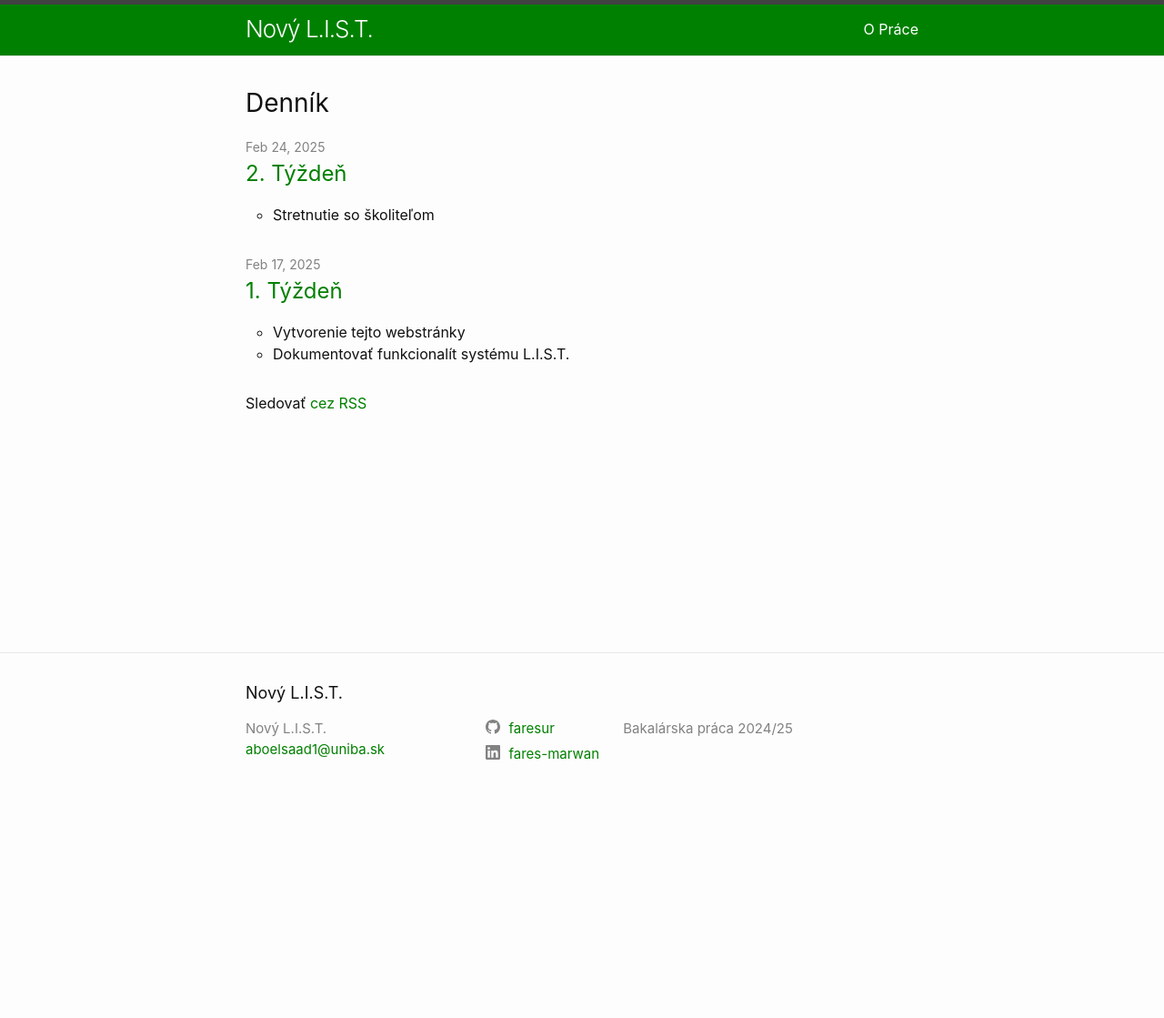
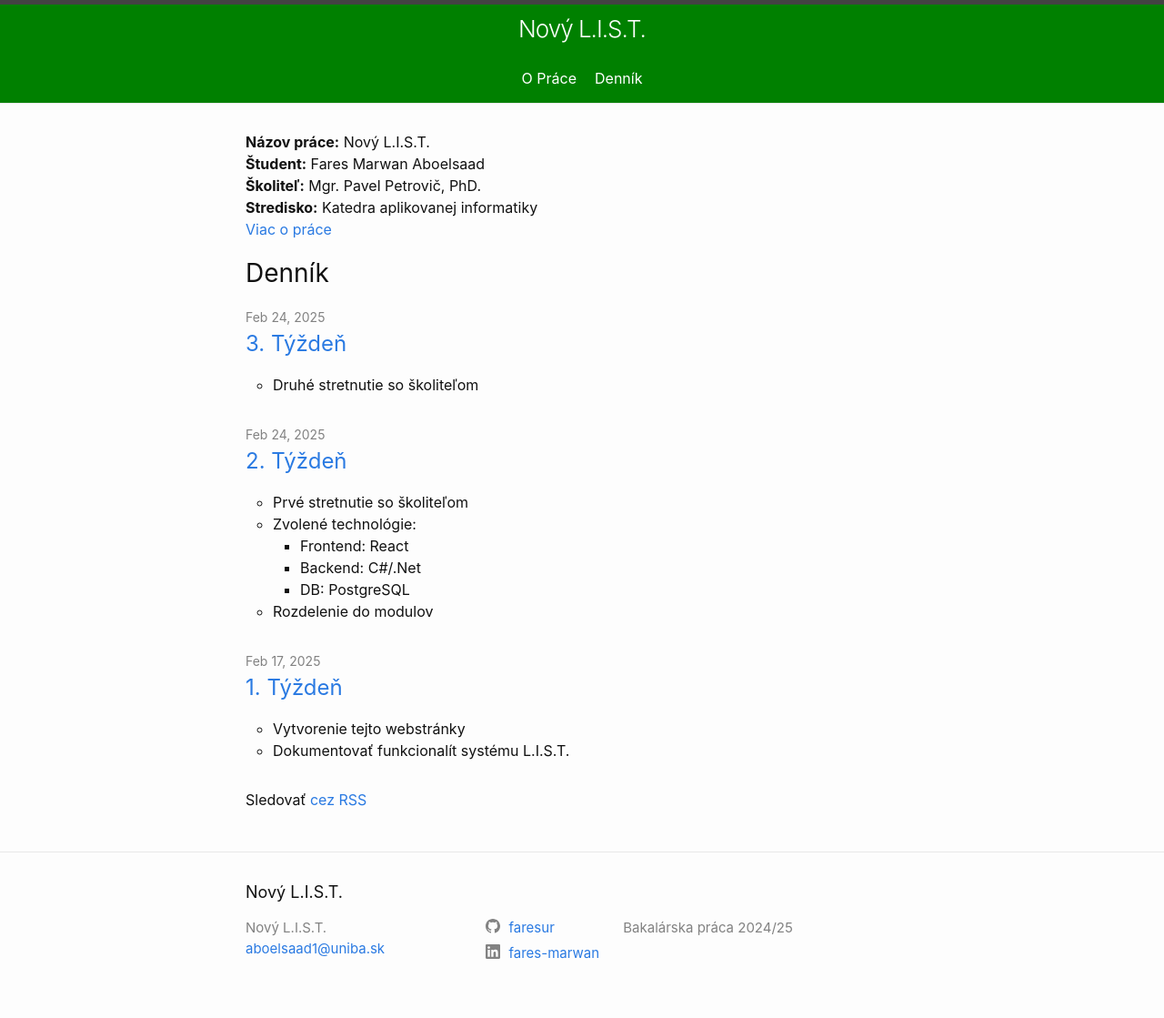
Before and after one commit to faresur/new-list-website, a Jekyll site: the page built from index.markdown, in a window 1280 px wide. Shown: the whole page at 91% size. Built offline with Jekyll 4.4.1, drawn with Linux system fonts in a browser that asks for light colours; before the commit the page ends 900 px from its top, so only the background shows below that.

Commit message:
Added 3rd week info

```diff
--- a/_includes/header.html
+++ b/_includes/header.html
@@ -3,7 +3,9 @@
   <div class="wrapper">
     {%- assign default_paths = site.pages | map: "path" -%}
     {%- assign page_paths = site.header_pages | default: default_paths -%}
-    <a class="site-title" rel="author" href="{{ "/" | relative_url }}">{{ site.title | escape }}</a>
+    <div class="site-title">
+      <a class="site-title" rel="author" href="{{ "/" | relative_url }}">{{ site.title | escape }}</a>
+    </div>
 
     {%- if page_paths -%}
       <nav class="site-nav">
--- a/_posts/2025-02-24-tyzden02.markdown
+++ b/_posts/2025-02-24-tyzden02.markdown
@@ -5,4 +5,9 @@ date:   2025-02-24 08:00:00 +0100
 categories: dennik
 ---
 
-- Stretnutie so školiteľom
+- Prvé stretnutie so školiteľom
+- Zvolené technológie:
+    - Frontend: React
+    - Backend: C#/.Net
+    - DB: PostgreSQL
+- Rozdelenie do modulov
--- /dev/null
+++ b/_posts/2025-03-03-tyzden03.markdown
@@ -0,0 +1,8 @@
+---
+layout: post
+title:  "3. Týždeň"
+date:   2025-02-24 08:00:00 +0100
+categories: dennik
+---
+
+- Druhé stretnutie so školiteľom
--- a/_sass/minima/_layout.scss
+++ b/_sass/minima/_layout.scss
@@ -1,112 +1,6 @@
 /**
  * Site header
  */
-.site-header {
-  border-top: 5px solid $grey-color-dark;
-  border-bottom: 1px solid $grey-color-light;
-  min-height: $spacing-unit * 1.865;
-
-  // Positioning context for the mobile navigation icon
-  position: relative;
-
-  background-color: green;
-  color: white;
-}
-
-.site-title {
-  @include relative-font-size(1.625);
-  font-weight: 300;
-  line-height: $base-line-height * $base-font-size * 2.25;
-  letter-spacing: -1px;
-  margin-bottom: 0;
-  float: left;
-
-  &,
-  &:visited {
-    color: white;
-  }
-
-  &:hover {
-    color: white;
-  }
-}
-
-.site-nav {
-  float: right;
-  line-height: $base-line-height * $base-font-size * 2.25;
-
-  .nav-trigger {
-      display: none;
-  }
-
-  .menu-icon {
-    display: none;
-  }
-
-  .page-link {
-    color: white;
-    line-height: $base-line-height;
-
-    // Gaps between nav items, but not on the last one
-    &:not(:last-child) {
-      margin-right: 20px;
-    }
-  }
-
-  @include media-query($on-palm) {
-    position: absolute;
-    top: 9px;
-    right: $spacing-unit * 0.5;
-    background-color: $background-color;
-    border: 1px solid $grey-color-light;
-    border-radius: 5px;
-    text-align: right;
-
-    label[for="nav-trigger"] {
-      display: block;
-      float: right;
-      width: 36px;
-      height: 36px;
-      z-index: 2;
-      cursor: pointer;
-    }
-
-    .menu-icon {
-      display: block;
-      float: right;
-      width: 36px;
-      height: 26px;
-      line-height: 0;
-      padding-top: 10px;
-      text-align: center;
-
-      > svg {
-        fill: $grey-color-dark;
-      }
-    }
-
-    input ~ .trigger {
-      clear: both;
-      display: none;
-    }
-
-    input:checked ~ .trigger {
-      display: block;
-      padding-bottom: 5px;
-    }
-
-    .page-link {
-      display: block;
-      margin-left: 20px;
-      padding: 5px 10px;
-
-      &:not(:last-child) {
-        margin-right: 0;
-      }
-    }
-  }
-}
-
 
 
 /**
--- /dev/null
+++ b/_sass/site.scss
@@ -0,0 +1,107 @@
+.site-header {
+  border-top: 5px solid $grey-color-dark;
+  border-bottom: 1px solid $grey-color-light;
+  min-height: $spacing-unit * 1.865;
+
+  // Positioning context for the mobile navigation icon
+  position: relative;
+
+  background-color: green;
+  color: white;
+}
+
+.site-title {
+  @include relative-font-size(1.625);
+  font-weight: 300;
+  line-height: $base-line-height * $base-font-size * 2.25;
+  letter-spacing: -1px;
+  margin-bottom: 0;
+  justify-content: center;
+  text-align: center;
+
+  &,
+  &:visited {
+    color: white;
+  }
+
+  &:hover {
+    color: white;
+  }
+}
+
+.site-nav {
+  line-height: $base-line-height * $base-font-size * 2.25;
+  justify-content: center;
+  text-align: center;
+
+  .nav-trigger {
+    display: none;
+  }
+
+  .menu-icon {
+    display: none;
+  }
+
+  .page-link {
+    color: white;
+    line-height: $base-line-height;
+
+    // Gaps between nav items, but not on the last one
+    &:not(:last-child) {
+      margin-right: 20px;
+    }
+  }
+
+  @include media-query($on-palm) {
+    position: absolute;
+    top: 9px;
+    right: $spacing-unit * 0.5;
+    background-color: $background-color;
+    border: 1px solid $grey-color-light;
+    border-radius: 5px;
+    text-align: right;
+
+    label[for="nav-trigger"] {
+      display: block;
+      float: right;
+      width: 36px;
+      height: 36px;
+      z-index: 2;
+      cursor: pointer;
+    }
+
+    .menu-icon {
+      display: block;
+      float: right;
+      width: 36px;
+      height: 26px;
+      line-height: 0;
+      padding-top: 10px;
+      text-align: center;
+
+      > svg {
+        fill: $grey-color-dark;
+      }
+    }
+
+    input ~ .trigger {
+      clear: both;
+      display: none;
+    }
+
+    input:checked ~ .trigger {
+      display: block;
+      padding-bottom: 5px;
+    }
+
+    .page-link {
+      display: block;
+      margin-left: 20px;
+      padding: 5px 10px;
+
+      &:not(:last-child) {
+        margin-right: 0;
+      }
+    }
+  }
+}
--- a/assets/main.scss
+++ b/assets/main.scss
@@ -3,11 +3,4 @@
 ---
 
 @import "minima";
-
-a {
-  color: green;
-
-  &:hover {
-    color: green;
-  }
-}
+@import "site";
--- a/index.markdown
+++ b/index.markdown
@@ -1,3 +1,9 @@
 ---
 layout: home
 ---
+
+**Názov práce:** Nový L.I.S.T.
+**Študent:** Fares Marwan Aboelsaad
+**Školiteľ:** Mgr. Pavel Petrovič, PhD.
+**Stredisko:** Katedra aplikovanej informatiky
+[Viac o práce](about)
```
Also changed, not shown: _includes/social.html (+102 -12 lines), dennik.html (added, +26 -0 lines).
